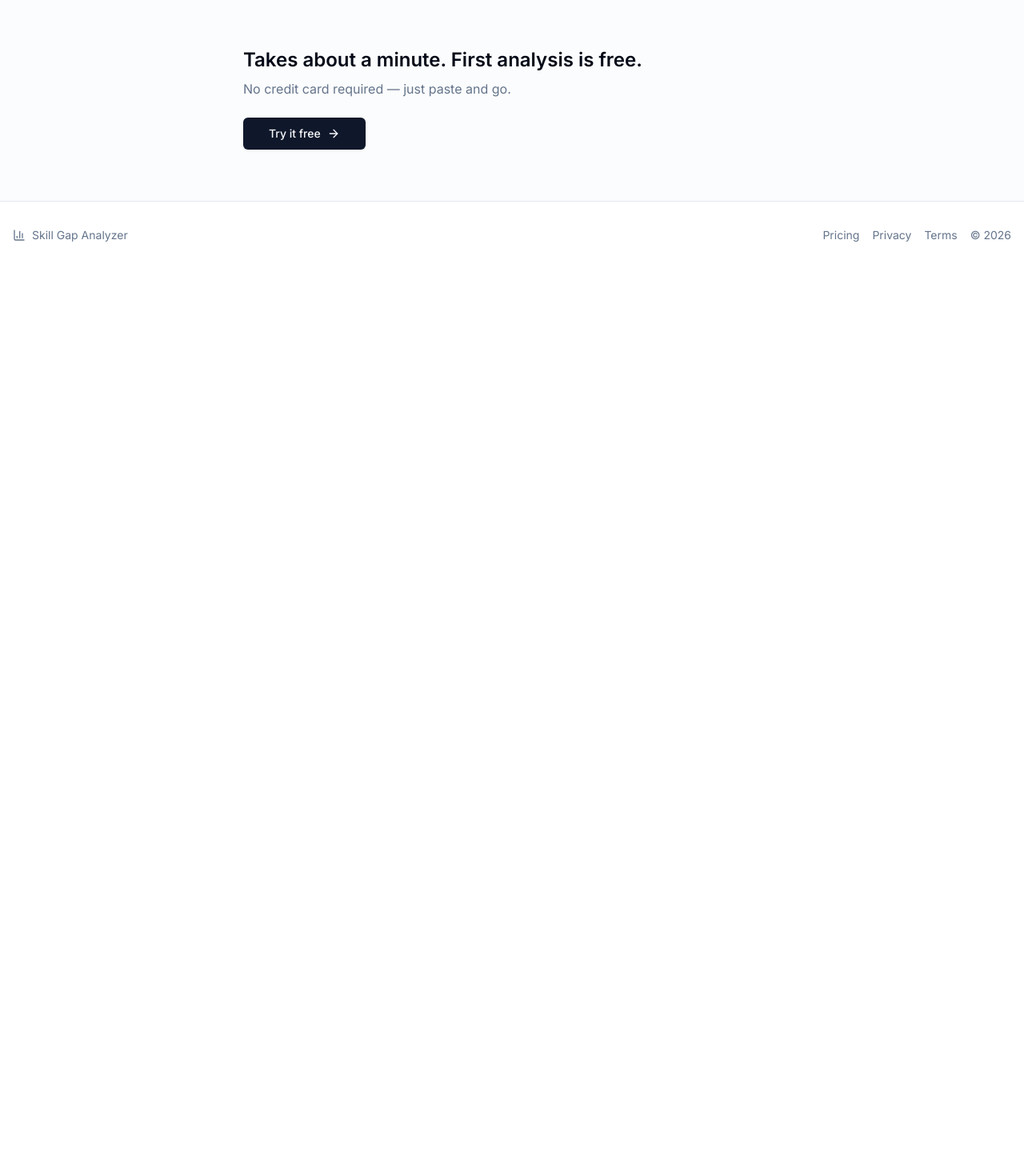
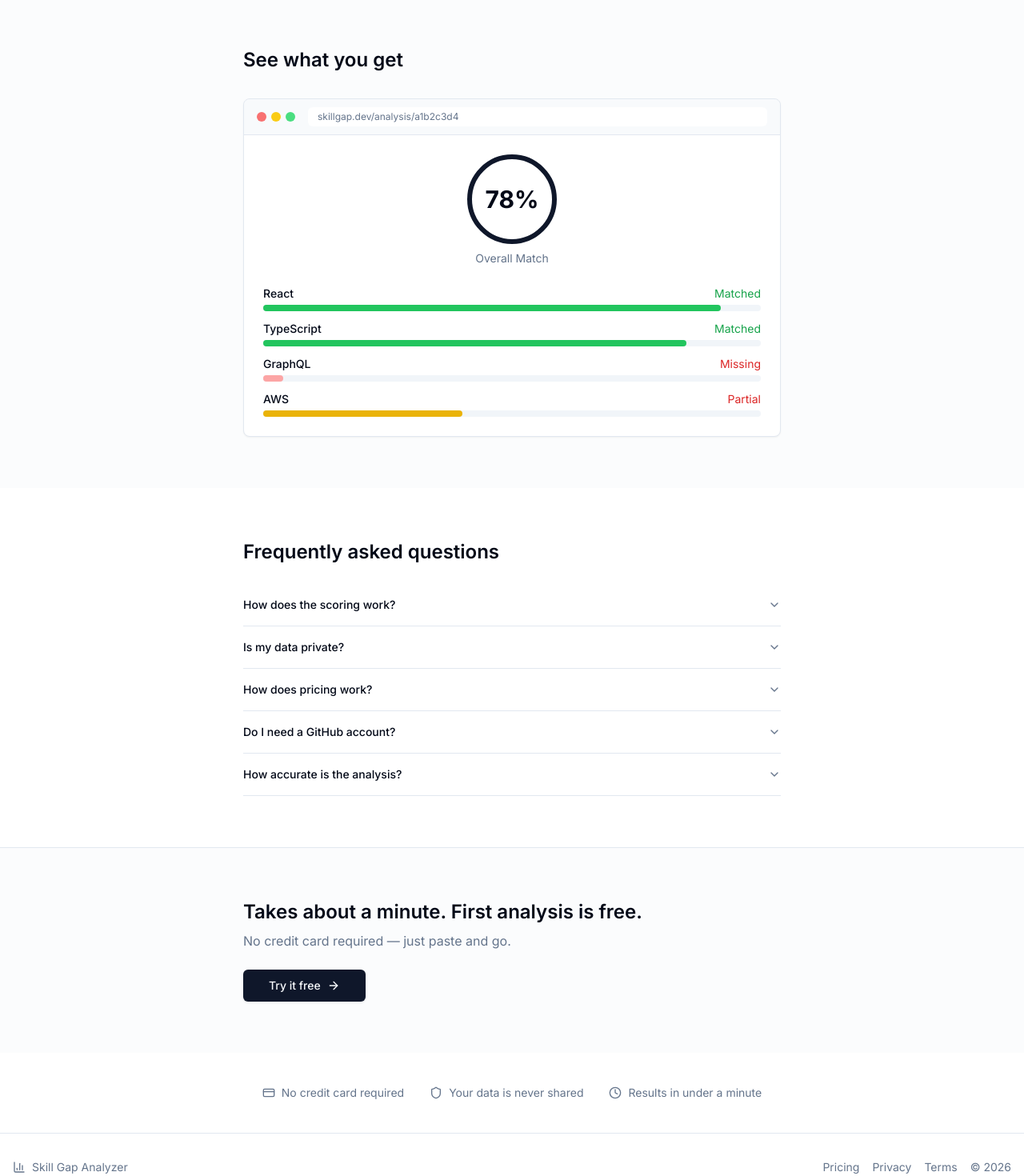
Before and after one commit to 1shanpanta/skill-gap-analyzer, a Next.js app in the folder client/: page / in a window 1280 px wide. Shown: the part 1200-2670 px from the top of the page at 80% size. Before the commit the page ends 1536 px from the top, so only its background shows below. Built offline with nearby package versions, Linux system fonts and the light colour scheme; no server answers.

Commit message:
[add] landing page faq, trust signals, and sample analysis preview

```diff
--- a/client/package.json
+++ b/client/package.json
@@ -9,6 +9,7 @@
     "lint": "eslint"
   },
   "dependencies": {
+    "@radix-ui/react-accordion": "^1.2.12",
     "@radix-ui/react-alert-dialog": "^1.1.15",
     "@radix-ui/react-checkbox": "^1.3.3",
     "@radix-ui/react-label": "^2.1.8",
@@ -27,6 +28,7 @@
     "react-dom": "19.2.3",
     "react-markdown": "^10.1.0",
     "sonner": "^2.0.7",
+    "swr": "^2.4.1",
     "tailwind-merge": "^3.5.0"
   },
   "devDependencies": {
--- a/client/src/app/page.tsx
+++ b/client/src/app/page.tsx
@@ -8,9 +8,18 @@ import {
   CheckCircle2,
   Moon,
   Sun,
+  Shield,
+  CreditCard,
+  Clock,
 } from "lucide-react";
 import { useAuth } from "@/lib/auth";
 import { Button } from "@/components/ui/button";
+import {
+  Accordion,
+  AccordionContent,
+  AccordionItem,
+  AccordionTrigger,
+} from "@/components/ui/accordion";
 
 export default function LandingPage() {
   const { user, isLoading } = useAuth();
@@ -165,6 +174,130 @@ export default function LandingPage() {
         </div>
       </section>
 
+      {/* See it in action */}
+      <section className="border-t bg-muted/30 py-16">
+        <div className="container mx-auto px-4">
+          <div className="mx-auto max-w-2xl">
+            <h2 className="mb-8 text-xl font-semibold sm:text-2xl">
+              See what you get
+            </h2>
+
+            <div className="overflow-hidden rounded-lg border bg-background shadow-sm">
+              {/* Browser chrome */}
+              <div className="flex items-center gap-2 border-b bg-muted/50 px-4 py-2.5">
+                <div className="flex gap-1.5">
+                  <div className="h-3 w-3 rounded-full bg-red-400" />
+                  <div className="h-3 w-3 rounded-full bg-yellow-400" />
+                  <div className="h-3 w-3 rounded-full bg-green-400" />
+                </div>
+                <div className="ml-2 flex-1 rounded-md bg-background px-3 py-1 text-xs text-muted-foreground">
+                  skillgap.dev/analysis/a1b2c3d4
+                </div>
+              </div>
+
+              <div className="p-6 space-y-6">
+                {/* Score gauge mock */}
+                <div className="flex flex-col items-center gap-2">
+                  <div className="relative flex h-28 w-28 items-center justify-center rounded-full border-[6px] border-primary">
+                    <span className="text-3xl font-bold">78%</span>
+                  </div>
+                  <p className="text-sm text-muted-foreground">Overall Match</p>
+                </div>
+
+                {/* Skill bars */}
+                <div className="space-y-3">
+                  {[
+                    { name: "React", level: 92, matched: true },
+                    { name: "TypeScript", level: 85, matched: true },
+                    { name: "GraphQL", level: 0, matched: false },
+                    { name: "AWS", level: 40, matched: false },
+                  ].map((skill) => (
+                    <div key={skill.name} className="space-y-1">
+                      <div className="flex items-center justify-between text-sm">
+                        <span className="font-medium">{skill.name}</span>
+                        <span className={skill.matched ? "text-green-600 dark:text-green-400" : "text-red-600 dark:text-red-400"}>
+                          {skill.matched ? "Matched" : skill.level > 0 ? "Partial" : "Missing"}
+                        </span>
+                      </div>
+                      <div className="h-2 rounded-full bg-muted">
+                        <div
+                          className={`h-full rounded-full ${
+                            skill.matched
+                              ? "bg-green-500"
+                              : skill.level > 0
+                                ? "bg-yellow-500"
+                                : "bg-red-300 dark:bg-red-800"
+                          }`}
+                          style={{ width: `${Math.max(skill.level, 4)}%` }}
+                        />
+                      </div>
+                    </div>
+                  ))}
+                </div>
+              </div>
+            </div>
+          </div>
+        </div>
+      </section>
+
+      {/* FAQ */}
+      <section className="py-16">
+        <div className="container mx-auto px-4">
+          <div className="mx-auto max-w-2xl">
+            <h2 className="mb-6 text-xl font-semibold sm:text-2xl">
+              Frequently asked questions
+            </h2>
+
+            <Accordion type="single" collapsible className="w-full">
+              <AccordionItem value="scoring">
+                <AccordionTrigger>How does the scoring work?</AccordionTrigger>
+                <AccordionContent>
+                  Your score is a weighted combination of skill matching,
+                  seniority alignment, and optional GitHub signals. Required
+                  skills count more than preferred ones. The breakdown shows
+                  exactly how each factor contributed.
+                </AccordionContent>
+              </AccordionItem>
+              <AccordionItem value="privacy">
+                <AccordionTrigger>Is my data private?</AccordionTrigger>
+                <AccordionContent>
+                  Yes. Your resume and job descriptions are stored securely and
+                  never shared with third parties. You can delete any analysis
+                  at any time, and the data is permanently removed.
+                </AccordionContent>
+              </AccordionItem>
+              <AccordionItem value="pricing">
+                <AccordionTrigger>How does pricing work?</AccordionTrigger>
+                <AccordionContent>
+                  You get free credits to start. Each analysis costs 1 credit.
+                  When you need more, you can purchase credit packs — no
+                  subscription required. Unused credits never expire.
+                </AccordionContent>
+              </AccordionItem>
+              <AccordionItem value="github">
+                <AccordionTrigger>Do I need a GitHub account?</AccordionTrigger>
+                <AccordionContent>
+                  No. GitHub analysis is completely optional. If you provide a
+                  GitHub profile URL, we&apos;ll factor in your public repos,
+                  languages, and activity. Without it, scoring is based solely
+                  on your resume vs. the job description.
+                </AccordionContent>
+              </AccordionItem>
+              <AccordionItem value="accuracy">
+                <AccordionTrigger>How accurate is the analysis?</AccordionTrigger>
+                <AccordionContent>
+                  The analysis uses a combination of deterministic skill
+                  matching and AI-powered extraction to catch synonyms and
+                  related technologies. It&apos;s designed to give you a
+                  realistic picture, not an inflated one — so you know exactly
+                  where to focus.
+                </AccordionContent>
+              </AccordionItem>
+            </Accordion>
+          </div>
+        </div>
+      </section>
+
       {/* CTA */}
       <section className="border-t bg-muted/30 py-16">
         <div className="container mx-auto px-4">
@@ -182,6 +315,26 @@ export default function LandingPage() {
                   <ArrowRight className="h-4 w-4" />
                 </Button>
               </Link>
+            </div>
+          </div>
+        </div>
+      </section>
+
+      {/* Trust signals */}
+      <section className="py-10">
+        <div className="container mx-auto px-4">
+          <div className="mx-auto flex max-w-2xl flex-wrap items-center justify-center gap-8 text-sm text-muted-foreground">
+            <div className="flex items-center gap-2">
+              <CreditCard className="h-4 w-4" />
+              <span>No credit card required</span>
+            </div>
+            <div className="flex items-center gap-2">
+              <Shield className="h-4 w-4" />
+              <span>Your data is never shared</span>
+            </div>
+            <div className="flex items-center gap-2">
+              <Clock className="h-4 w-4" />
+              <span>Results in under a minute</span>
             </div>
           </div>
         </div>
--- /dev/null
+++ b/client/src/components/ui/accordion.tsx
@@ -0,0 +1,57 @@
+"use client"
+
+import * as React from "react"
+import * as AccordionPrimitive from "@radix-ui/react-accordion"
+import { ChevronDown } from "lucide-react"
+
+import { cn } from "@/lib/utils"
+
+const Accordion = AccordionPrimitive.Root
+
+const AccordionItem = React.forwardRef<
+  React.ElementRef<typeof AccordionPrimitive.Item>,
+  React.ComponentPropsWithoutRef<typeof AccordionPrimitive.Item>
+>(({ className, ...props }, ref) => (
+  <AccordionPrimitive.Item
+    ref={ref}
+    className={cn("border-b", className)}
+    {...props}
+  />
+))
+AccordionItem.displayName = "AccordionItem"
+
+const AccordionTrigger = React.forwardRef<
+  React.ElementRef<typeof AccordionPrimitive.Trigger>,
+  React.ComponentPropsWithoutRef<typeof AccordionPrimitive.Trigger>
+>(({ className, children, ...props }, ref) => (
+  <AccordionPrimitive.Header className="flex">
+    <AccordionPrimitive.Trigger
+      ref={ref}
+      className={cn(
+        "flex flex-1 items-center justify-between py-4 text-sm font-medium transition-all hover:underline text-left [&[data-state=open]>svg]:rotate-180",
+        className
+      )}
+      {...props}
+    >
+      {children}
+      <ChevronDown className="h-4 w-4 shrink-0 text-muted-foreground transition-transform duration-200" />
+    </AccordionPrimitive.Trigger>
+  </AccordionPrimitive.Header>
+))
+AccordionTrigger.displayName = AccordionPrimitive.Trigger.displayName
+
+const AccordionContent = React.forwardRef<
+  React.ElementRef<typeof AccordionPrimitive.Content>,
+  React.ComponentPropsWithoutRef<typeof AccordionPrimitive.Content>
+>(({ className, children, ...props }, ref) => (
+  <AccordionPrimitive.Content
+    ref={ref}
+    className="overflow-hidden text-sm data-[state=closed]:animate-accordion-up data-[state=open]:animate-accordion-down"
+    {...props}
+  >
+    <div className={cn("pb-4 pt-0", className)}>{children}</div>
+  </AccordionPrimitive.Content>
+))
+AccordionContent.displayName = AccordionPrimitive.Content.displayName
+
+export { Accordion, AccordionItem, AccordionTrigger, AccordionContent }
```
Also changed, not shown: client/tailwind.config.ts (+32 -18 lines), 1 other file (tests, documents, lock files or other folders).
